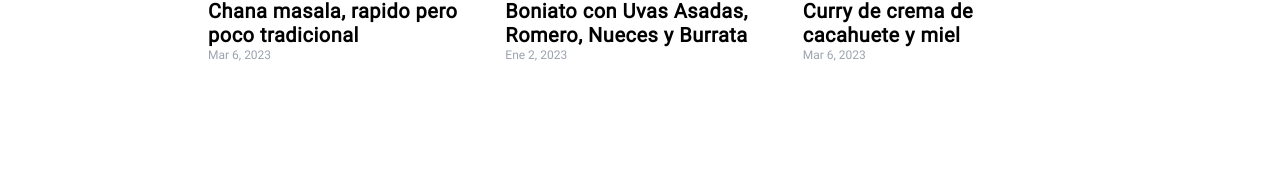
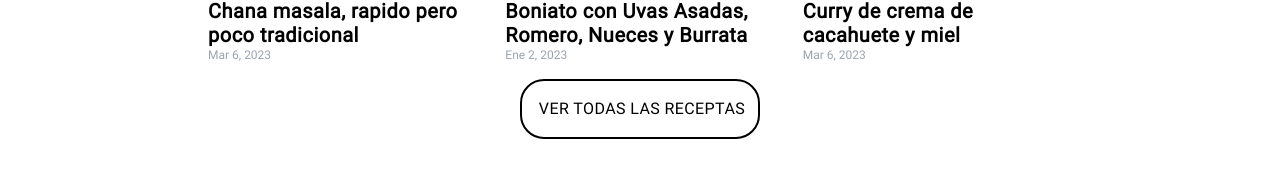
Before and after one commit to jonatan-arn/foodblog, a React (Vite) app: page / in a window 1280 px wide. Shown: the part 1375-1564 px from the top of the page. Built offline with nearby package versions, Linux system fonts and the light colour scheme.

Commit message:
boton de ver todas las receptas y estilohome

```diff
--- a/src/components/recipe/recipecard.tsx
+++ b/src/components/recipe/recipecard.tsx
@@ -12,10 +12,10 @@ export default function recipescard({ recipe }: recipeProps) {
   const img = recipe.img != null ? getImage(recipe.img) : defaultrecipe;
   return (
     <>
-      <div className="items-left px- flex flex-col">
-        <Link to={`/recipe/${recipe.id}`}>
+      <div className="items-left px- flex flex-col  ">
+        <Link to={`/recipe/${recipe.id}`} className="flex flex-col ">
           <img
-            className="w-96 "
+            className="md:w-96 "
             src={img}
             alt={recipe.img != null ? recipe.img : defaultrecipe}
           />
--- a/src/components/shared/recipeslist.tsx
+++ b/src/components/shared/recipeslist.tsx
@@ -7,7 +7,7 @@ interface recipelistProps {
 
 export default function recipeslist({ list }: recipelistProps) {
   return (
-    <div className="grid grid-cols-1 gap-7 px-4 pt-3 lg:grid-cols-3">
+    <div className="grid grid-cols-1 gap-7 px-4 pt-3 lg:grid-cols-3 md:grid-cols-2">
       {list.map((recipe) => (
         <Recipecard key={recipe.id} recipe={recipe}></Recipecard>
       ))}
--- a/src/page/home/home.tsx
+++ b/src/page/home/home.tsx
@@ -9,6 +9,7 @@ import s2 from "/Stickers/Lemon.png";
 import s3 from "/Stickers/Red Diamond.png";
 import s4 from "/Stickers/Tasty Tomato.png";
 import s5 from "/Stickers/Purple Grape.png";
+import { Link } from "react-router-dom";
 
 export default function home() {
   const r = recipes.slice(0, 9) as unknown as Recipe[];
@@ -53,11 +54,20 @@ export default function home() {
             alt="defaul recipe image"
           />
         </div>
-        <div className="mx-auto max-w-4xl  pt-10 lg:pt-28">
+        <div className="mx-auto max-w-4xl  pt-10 lg:pt-28 flex flex-col items-center">
           <h1 className="line-h pb-10  text-center text-2xl font-light leading-10">
             {t("home.home_desc")}
           </h1>
           <Recipeslist list={r}></Recipeslist>
+          <div className=" border-2 border-black hover:bg-black hover:text-white transition w-60 rounded-3xl py-5 my-4">
+            <Link
+              to={"/recipes"}
+              className="flex justify-center uppercase   leading-4 tracking-wide"
+            >
+              <span className="mr-1  pt-2 text-3xl text-black"></span>
+              {t("home.allrecipes")}
+            </Link>
+          </div>
         </div>
       </div>
     </>
--- a/src/translations/en/global.json
+++ b/src/translations/en/global.json
@@ -7,6 +7,7 @@
     "contact": "contact"
   },
   "home": {
-    "home-desc": "Small proyect to share my recipes"
+    "home-desc": "Small proyect to share my recipes",
+    "allrecipes": "View all recipes"
   }
 }
--- a/src/translations/es/global.json
+++ b/src/translations/es/global.json
@@ -7,7 +7,8 @@
     "contact": "contacto"
   },
   "home": {
-    "home_desc": "Pequeño proyecto para compartir mis receptas"
+    "home_desc": "Pequeño proyecto para compartir mis receptas",
+    "allrecipes": "Ver todas las receptas"
   },
   "recipe_page": {
     "in": "INGREDIENTES",
```
